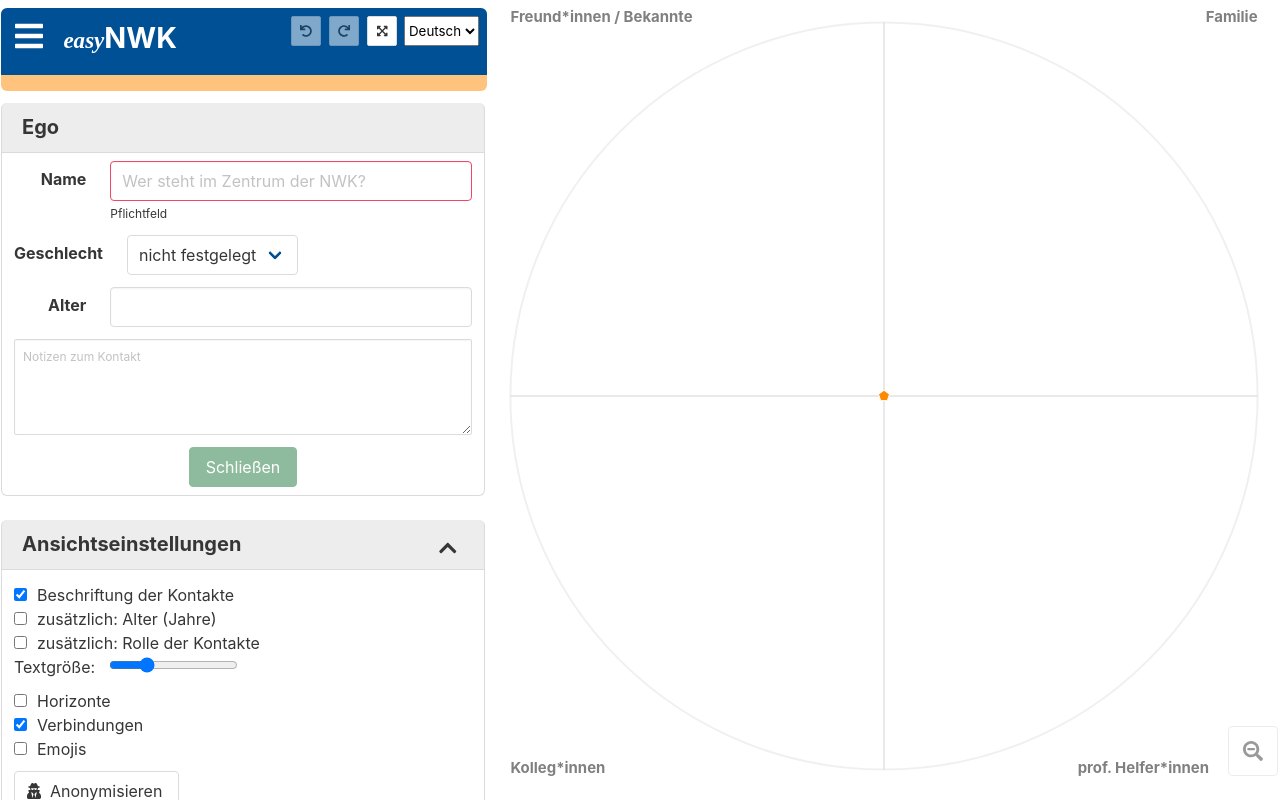
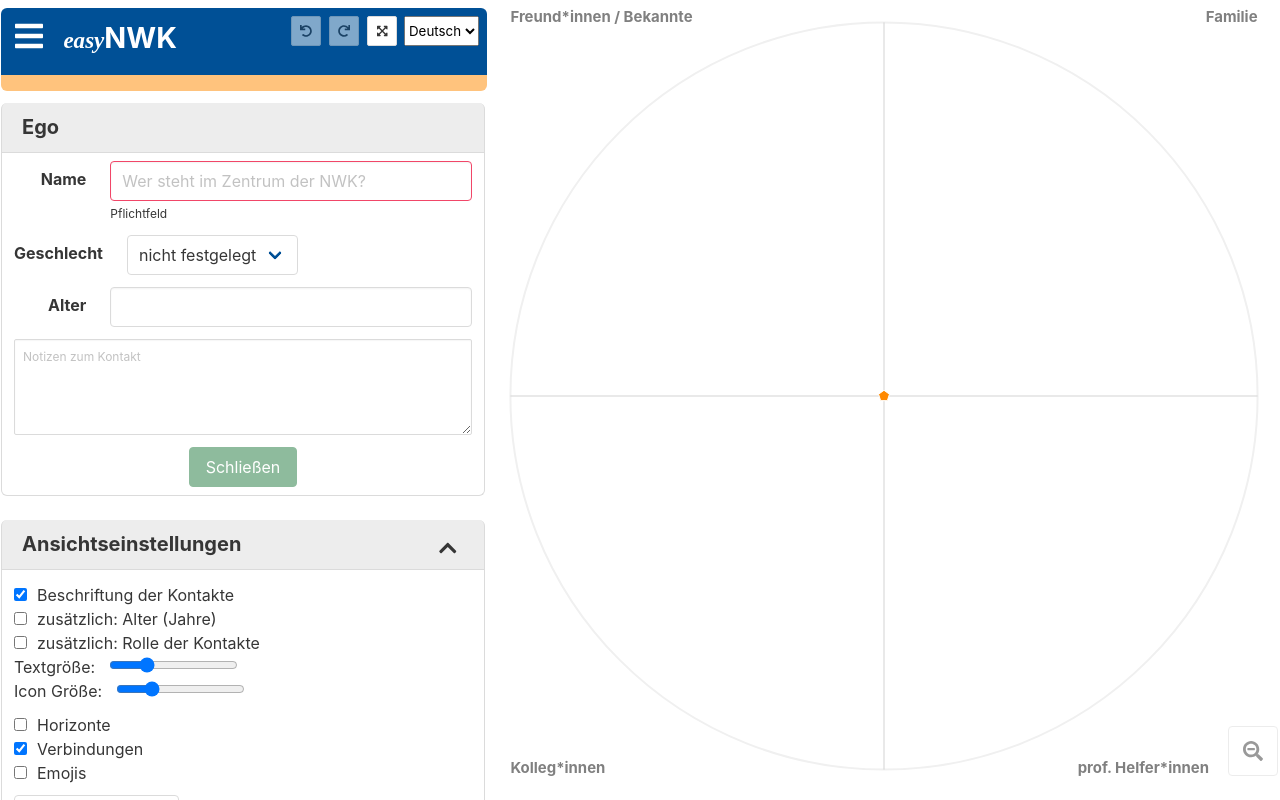
Before and after one commit to fhstp/easynwk-web, a Vue app: page / in a window 1280 px wide. Both pictures are taken after a click on the element 448 px from the left and 547 px from the top of the page. Built offline with nearby package versions, Linux system fonts and the light colour scheme.

Commit message:
Emoji size bigger

```diff
--- a/src/components/NetworkMap.vue
+++ b/src/components/NetworkMap.vue
@@ -69,6 +69,7 @@
           v-if="mark.selected"
           :cx="mark.x"
           :cy="mark.y"
+          :style="{ r: iconSize }"
           r="6"
           fill="url('#selected-gradient')"
         />
@@ -95,6 +96,7 @@
           :x2="mark.x"
           :y2="mark.y"
           :filter="mark.d.edgeType == 2 ? 'url(#dilate-and-xor)' : undefined"
+          :style="{ size: iconSize + 'px' }"
         />
         <text
           v-if="alteriNames && useTextBG"
@@ -141,7 +143,8 @@
         :x="egoCoords[0]"
         :y="egoCoords[1] + 1"
         class="mark"
-        style="font-size: 4px; cursor: pointer; text-anchor: middle"
+        style="cursor: pointer; text-anchor: middle"
+        :style="{ 'font-size': iconSize + 'px' }"
       >
         {{ egoEmoji }}
       </text>
@@ -156,7 +159,8 @@
             :y="mark.y + 1"
             class="mark clickAble"
             @click.stop="clickAlter(mark.d)"
-            style="font-size: 4px; cursor: pointer"
+            style="cursor: pointer"
+            :style="{ 'font-size': iconSize + 'px' }"
           >
             {{ mark.d.emoji }}
           </text>
@@ -777,6 +781,7 @@ export default defineComponent({
       alteriMarks,
       connectionMarks,
       labelSize: computed(() => store.state.view.labelSizeInNwk),
+      iconSize: computed(() => store.state.view.iconSizeInNwk),
       showAge: computed(() => store.state.view.ageInNwk),
       showRole: computed(() => store.state.view.roleInNwk),
       getRoleShort,
--- a/src/components/ViewOptionsPanel.vue
+++ b/src/components/ViewOptionsPanel.vue
@@ -45,6 +45,18 @@
               min="2"
               max="13"
               v-model="textSize"
+              :disabled="!alteriNames"
+            />
+          </div>
+          <div class="control">
+            <label for="text-size">{{ t("changesizeEmoji") }}</label>
+            &nbsp;
+            <input
+              type="range"
+              id="text-size"
+              min="4"
+              max="8"
+              v-model="iconSize"
               :disabled="!alteriNames"
             />
           </div>
@@ -126,6 +138,15 @@ export default defineComponent({
       },
     });
 
+    const iconSize = computed({
+      get(): number {
+        return store.state.view.labelSizeInNwk;
+      },
+      set(value: number) {
+        store.commit("view/setIconSizeInNwk", value);
+      },
+    });
+
     // getter & setter for checkboxes
     function accessFlag(flag: keyof ViewOptionsFlags) {
       return computed({
@@ -150,6 +171,7 @@ export default defineComponent({
       showAge: accessFlag("ageInNwk"),
       showRole: accessFlag("roleInNwk"),
       textSize,
+      iconSize,
       //markSize,
       //changeMarkSize,
     };
--- a/src/data/ViewOptions.ts
+++ b/src/data/ViewOptions.ts
@@ -9,6 +9,7 @@ export interface ViewOptionsFlags {
 
 export interface ViewOptions extends ViewOptionsFlags {
   labelSizeInNwk: number;
+  iconSizeInNwk: number;
 }
 
 export function initDefaultViewOptions(): ViewOptions {
@@ -22,5 +23,6 @@ export function initDefaultViewOptions(): ViewOptions {
     roleInNwk: false,
 
     labelSizeInNwk: 5,
+    iconSizeInNwk: 5,
   };
 }
--- a/src/de.ts
+++ b/src/de.ts
@@ -193,8 +193,10 @@ export default {
         network_without_professional_help: "Netzwerk ohne prof. Hilfe",
         entire_network: "gesamtes Netzwerk",
         lang: "de",
-        formaterror: "Die ausgewählte Datei entspricht nicht dem JSON oder den NWK Format.",
-        checkformat: "Bitte überprüfen Sie die Datei und versuchen Sie es erneut.",
+        formaterror:
+          "Die ausgewählte Datei entspricht nicht dem JSON oder den NWK Format.",
+        checkformat:
+          "Bitte überprüfen Sie die Datei und versuchen Sie es erneut.",
         //Karten und Verläufe:
         versiontitle: "Karten und Verläufe",
         currentversion: "Aktuelle Karte: ",
@@ -209,6 +211,7 @@ export default {
         noemoji: "Noch kein Emoji gewählt",
         selectemoji: "Emoji auswählen",
         removeemoji: "Emoji entfernen",
+        changesizeEmoji: "Icon Größe: ",
       },
     };
   },
--- a/src/en.ts
+++ b/src/en.ts
@@ -207,6 +207,7 @@ export default {
         noemoji: "No emoji chosen yet",
         selectemoji: "Select emoji",
         removeemoji: "Remove emoji",
+        changesizeEmoji: "Icon size: ",
       },
     };
   },
--- a/src/store/viewSettingsModule.ts
+++ b/src/store/viewSettingsModule.ts
@@ -37,6 +37,9 @@ const mutations = {
   setLabelSizeInNwk(state: ViewOptions, newSize: number): void {
     state.labelSizeInNwk = newSize;
   },
+  setIconSizeInNwk(state: ViewOptions, newSize: number): void {
+    state.iconSizeInNwk = newSize;
+  },
 };
 
 export const viewOptionsModule = {
```
